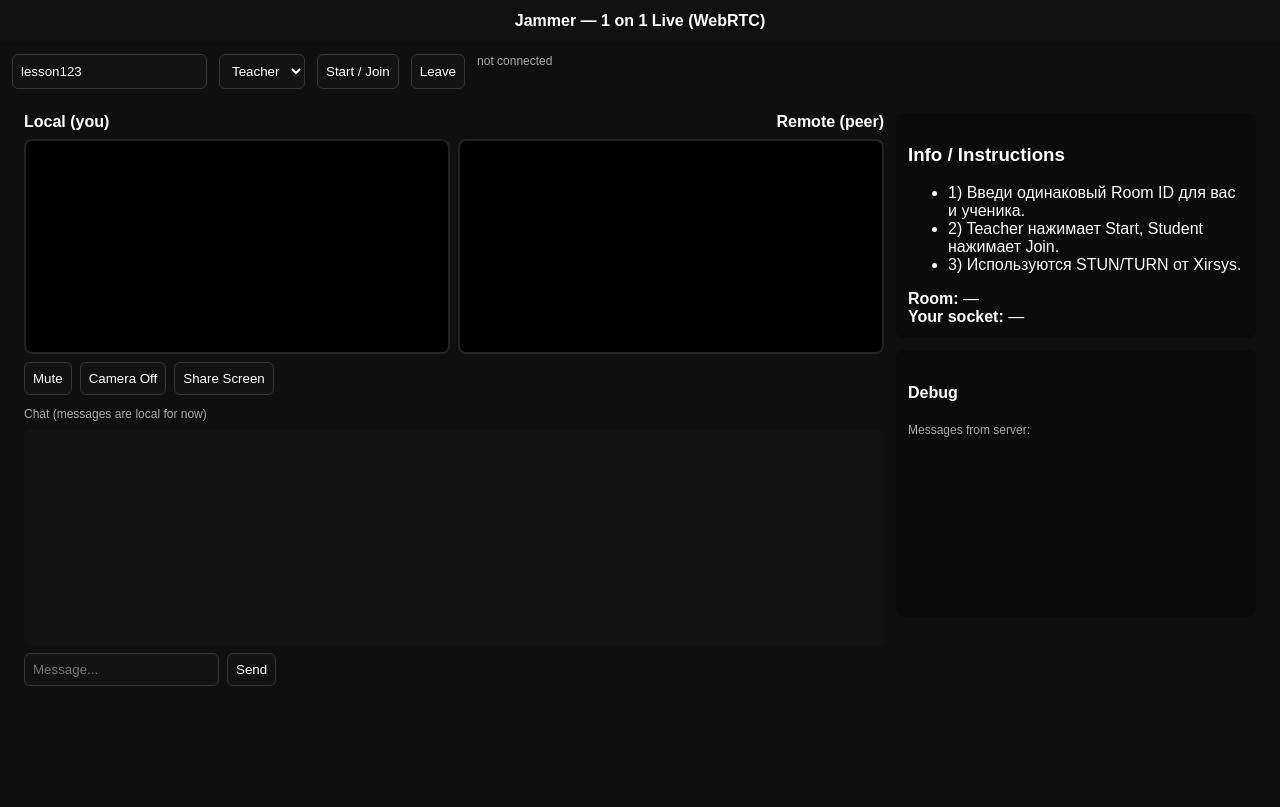
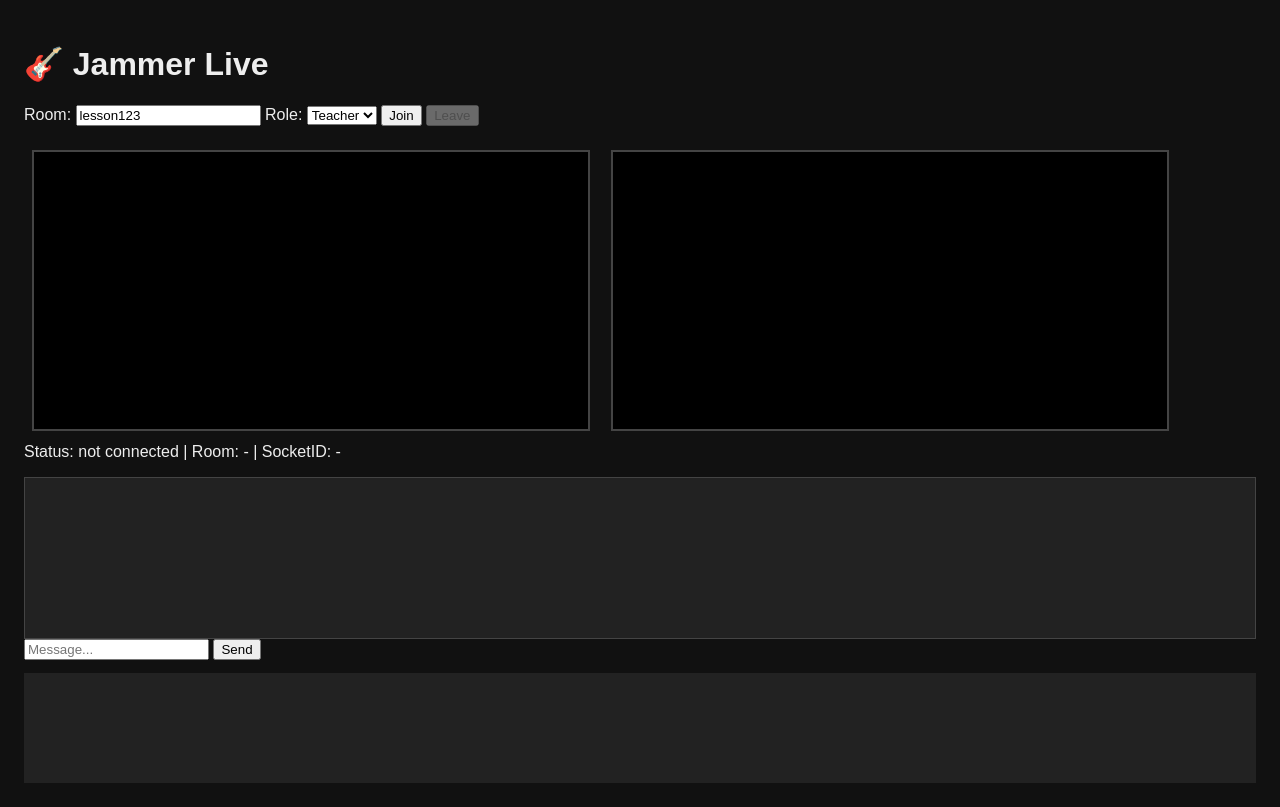
Before and after one commit to Proodoosser/jammer-live, a website: page public/index.html in a window 1280 px wide. Drawn offline with nearby package versions, Linux system fonts and the light colour scheme.

Commit message:
Update index.html

```diff
--- a/public/index.html
+++ b/public/index.html
@@ -1,90 +1,47 @@
 <!DOCTYPE html>
 <html lang="ru">
 <head>
-<meta charset="utf-8" />
-<meta name="viewport" content="width=device-width, initial-scale=1" />
-<title>Jammer 1-on-1 Live</title>
+  <meta charset="UTF-8" />
+  <meta name="viewport" content="width=device-width, initial-scale=1.0"/>
+  <title>Jammer Live</title>
   <style>
-  body { background:#0f0f0f; color:#fff; font-family: Arial, sans-serif; margin:0; padding:0; }
-  header { padding:12px; background:#111; text-align:center; font-weight:600; }
-  .wrap { display:flex; gap:12px; padding:12px; }
-  .col { flex:1; min-width:300px; }
-  video { width:100%; height:auto; background:#000; border-radius:8px; border:2px solid #222; }
-  #controls { display:flex; gap:8px; margin-top:8px; }
-  input, button, select { padding:8px; border-radius:6px; border:1px solid #333; background:#121212; color:#fff; }
-  #chat { height:200px; overflow:auto; background:#121212; padding:8px; border-radius:6px; margin-top:8px; }
-  .msg { margin-bottom:6px; }
-  .small { font-size:12px; color:#aaa; }
+    body { font-family: sans-serif; padding: 1em; background: #111; color: #eee; }
+    video { width: 45%; background: #000; margin: 0.5em; border: 2px solid #444; }
+    #controls { margin: 1em 0; }
+    #chat { border: 1px solid #444; height: 150px; overflow-y: auto; padding: 5px; margin-top: 1em; background: #222; }
+    .msg { margin: 2px 0; }
+    #log { font-size: 0.8em; background: #222; padding: 5px; margin-top: 1em; height: 100px; overflow-y: auto; }
   </style>
 </head>
 <body>
-<header>Jammer — 1 on 1 Live (WebRTC)</header>
+  <h1>🎸 Jammer Live</h1>
 
-<div style="padding:12px;">
-  <div style="display:flex; gap:12px; margin-bottom:12px;">
-    <input id="roomId" placeholder="Room ID, напр. lesson123" value="lesson123" />
+  <div id="controls">
+    <label>Room: <input id="roomId" value="lesson123"></label>
+    <label>Role:
       <select id="roleSelect">
         <option value="teacher">Teacher</option>
         <option value="student">Student</option>
       </select>
-    <button id="joinBtn">Start / Join</button>
+    </label>
+    <button id="joinBtn">Join</button>
     <button id="leaveBtn" disabled>Leave</button>
-    <span class="small" id="status">not connected</span>
   </div>
 
-  <div class="wrap">
-    <div class="col">
   <div>
-        <div style="display:flex; gap:8px;">
-          <div style="flex:1"><b>Local (you)</b></div>
-          <div style="flex:1; text-align:right"><b>Remote (peer)</b></div>
-        </div>
-        <div style="display:flex; gap:8px; margin-top:8px;">
-          <video id="localVideo" autoplay muted playsinline></video>
+    <video id="localVideo" autoplay playsinline muted></video>
     <video id="remoteVideo" autoplay playsinline></video>
   </div>
-      </div>
 
-      <div id="controls">
-        <button id="muteBtn">Mute</button>
-        <button id="camBtn">Camera Off</button>
-        <button id="screenBtn">Share Screen</button>
-      </div>
+  <div>Status: <span id="status">not connected</span> | Room: <span id="showRoom">-</span> | SocketID: <span id="socketId">-</span></div>
 
-      <div id="chat-area" style="margin-top:12px;">
-        <div class="small">Chat (messages are local for now)</div>
-        <div id="chat" ></div>
-        <div style="display:flex; gap:8px; margin-top:8px;">
-          <input id="chatInput" placeholder="Message..." />
+  <div id="chat"></div>
+  <input id="chatInput" placeholder="Message..."/>
   <button id="sendChatBtn">Send</button>
-        </div>
-      </div>
-    </div>
 
-    <div class="col" style="max-width:360px;">
-      <div style="background:#0b0b0b; padding:12px; border-radius:8px;">
-        <h3>Info / Instructions</h3>
-        <ul>
-          <li>1) Введи одинаковый Room ID для вас и ученика.</li>
-          <li>2) Teacher нажимает Start, Student нажимает Join.</li>
-          <li>3) Используются STUN/TURN от Xirsys.</li>
-        </ul>
-        <div style="margin-top:8px;">
-          <b>Room:</b> <span id="showRoom">—</span><br/>
-          <b>Your socket:</b> <span id="socketId">—</span>
-        </div>
-      </div>
+  <div id="log"></div>
 
-      <div style="margin-top:12px; background:#0b0b0b; padding:12px; border-radius:8px;">
-        <h4>Debug</h4>
-        <div class="small">Messages from server:</div>
-        <div id="log" style="height:160px; overflow:auto; margin-top:8px;"></div>
-      </div>
-    </div>
-  </div>
-</div>
-
-<script src="https://cdn.socket.io/4.6.1/socket.io.min.js"></script>
+  <script src="https://cdn.socket.io/4.7.5/socket.io.min.js"></script>
   <script src="app.js"></script>
 </body>
 </html>
```
Lines whose indentation alone changed are shown as unchanged.
